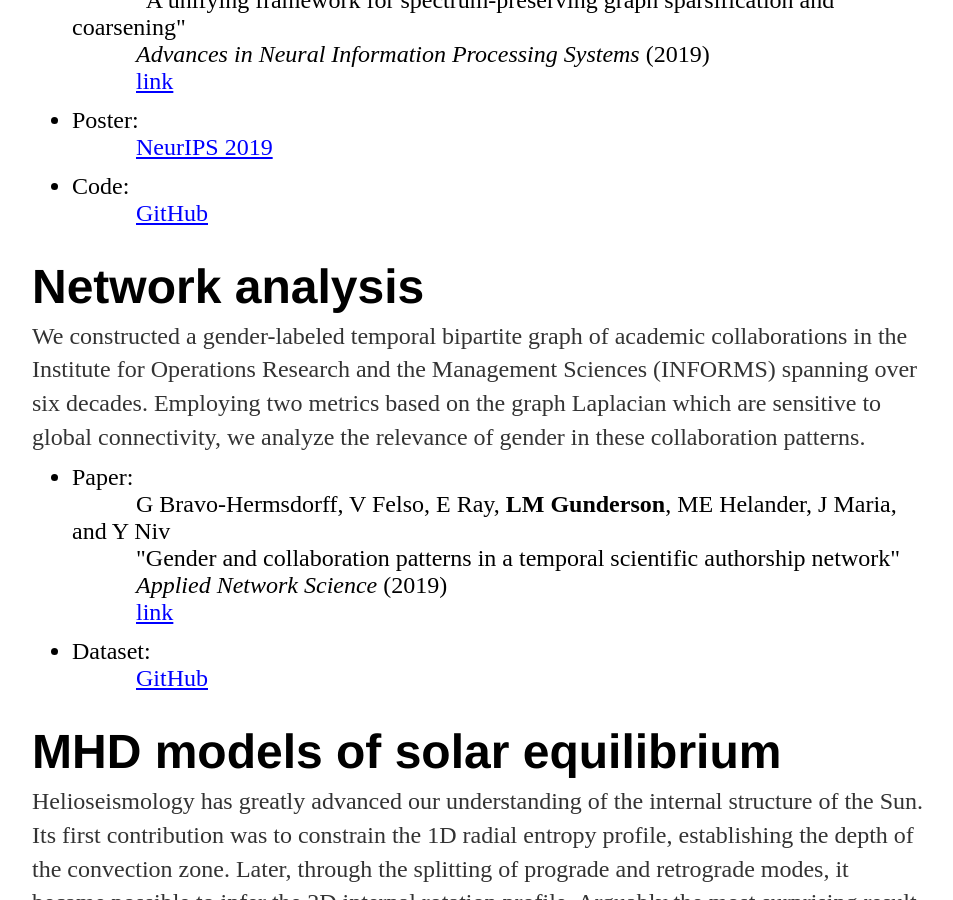
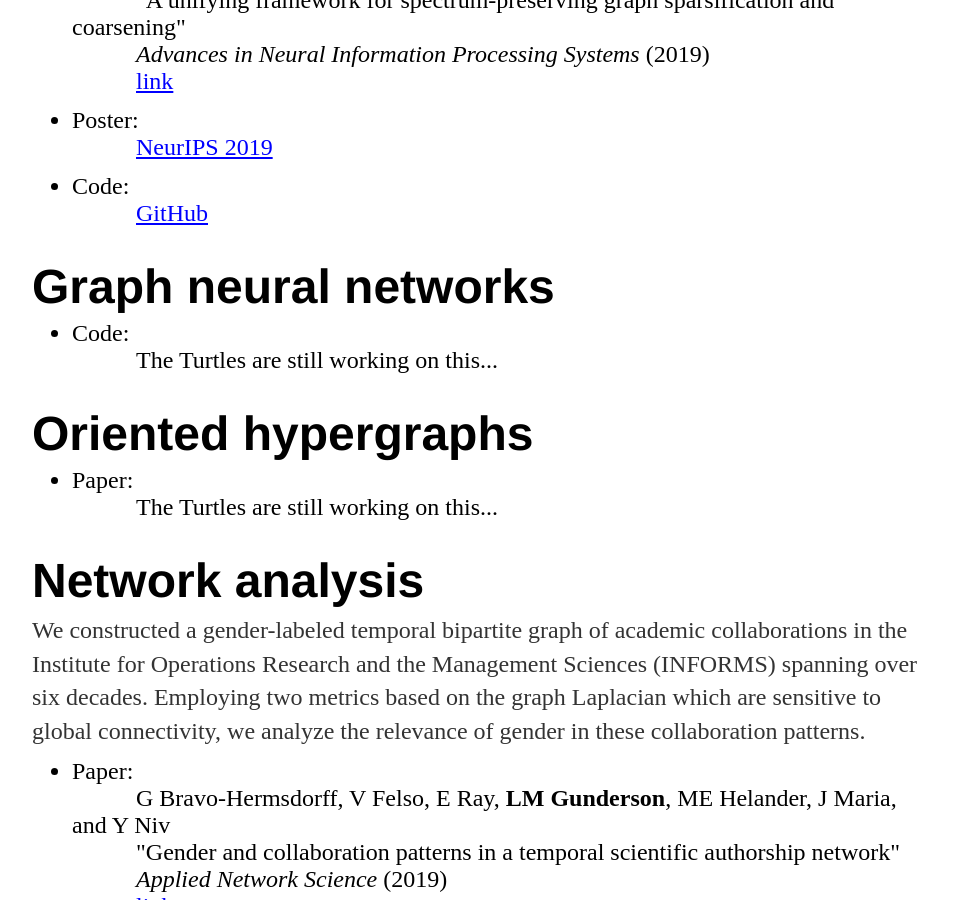
Before and after one commit to LeeMGunderson/LeeMGunderson.github.io, a Jekyll site: the page built from research/index.html, in a window 1280 px wide and 900 px high, scrolled down 1035 px. Shown: the whole window, without its empty margins (160-1113 px from the left). Built offline with Jekyll 4.4.1, drawn with Linux system fonts in a browser that asks for light colours.

Commit message:
Update index.html

```diff
--- a/research/index.html
+++ b/research/index.html
@@ -49,6 +49,33 @@ title: Research
 			<li style="font-size:24px; margin-bottom:12px;">Code:
 				<br>
 				<a href="https://github.com/TheGravLab/A-Unifying-Framework-for-Spectrum-Preserving-Graph-Sparsification-and-Coarsening" target="_blank" style="margin-left:64px; text-decoration:underline; color:blue;">GitHub</a>
+			</li>
+		</ul>
+
+	<h1 style="margin-bottom:-18px;">Graph neural networks</h1>
+		<p style="font-size:24px; margin-bottom:-6px;"></p>
+		<ul>
+			<li style="font-size:24px; margin-bottom:12px;">Code:
+				<br>
+				<font style="margin-left:64px; font-size:24px;">The Turtles are still working on this...</font>
+				<!-- <a href="The Turtles are working on this..." target="_blank" style="margin-left:64px; text-decoration:underline; color:blue;">link</a> -->
+			</li>
+		</ul>
+
+	<h1 style="margin-bottom:-18px;">Oriented hypergraphs</h1>
+		<p style="font-size:24px; margin-bottom:-6px;"></p>
+		<ul>
+			<li style="font-size:24px; margin-bottom:12px;">Paper:
+				<br>
+				<font style="margin-left:64px; font-size:24px;">The Turtles are still working on this...</font>
+				<!-- <br>
+				<font style="margin-left:64px; font-size:24px;"><strong>LM Gunderson</strong> and G Bravo-Hermsdorff</font>
+				<br>
+				<font style="margin-left:64px; font-size:24px;">"Generalized oriented hypergraphs and associated planted partition models"</font>
+				<br>
+				<font style="margin-left:64px; font-size:24px;"><i>arXiv</i> (2020)</font>
+				<br>
+				<a href="" target="_blank" style="margin-left:64px; text-decoration:underline; color:blue;">link</a> -->
 			</li>
 		</ul>
 
```
